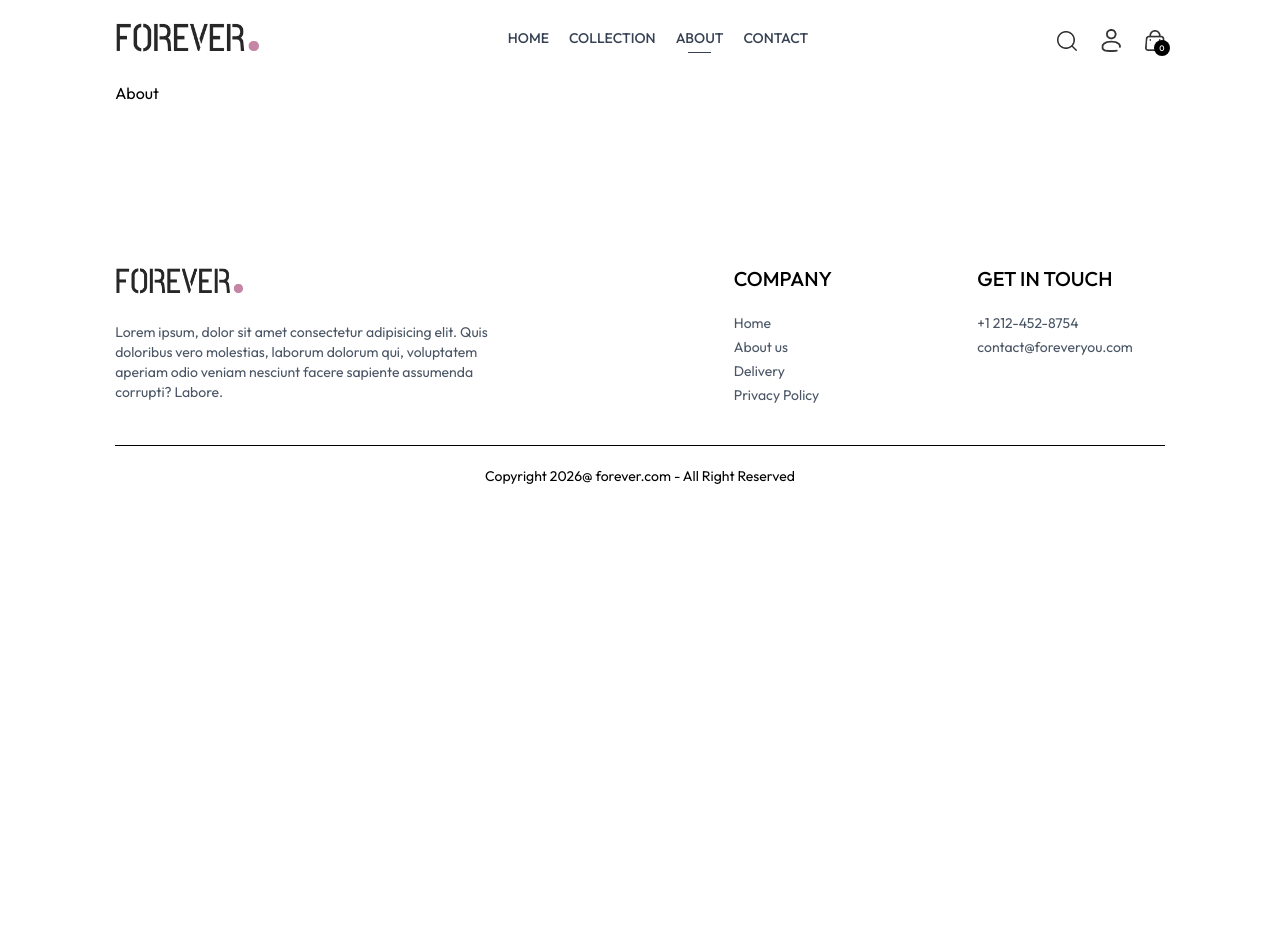
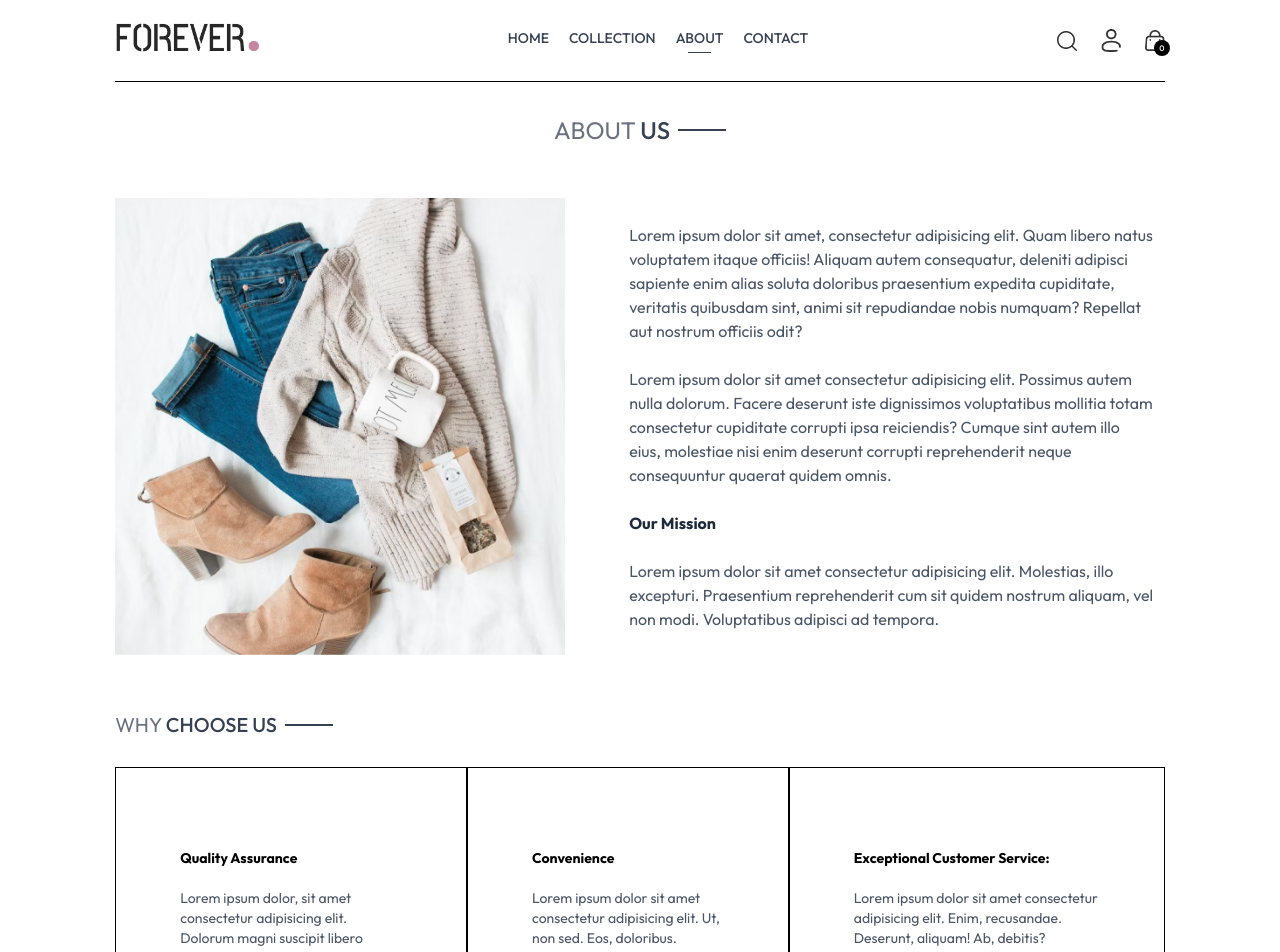
Before and after one commit to Tirth02/Ecommerce-Project-MERN, a React (Vite) app in the folder frontend/: page /about in a window 1280 px wide. Shown: the top 952 px of the page. Before the commit the page ends 800 px from the top, so only its background shows below. Built offline with nearby package versions, Linux system fonts and the light colour scheme.

Commit message:
successfully created about page

```diff
--- a/frontend/src/pages/About.jsx
+++ b/frontend/src/pages/About.jsx
@@ -1,8 +1,43 @@
 import React from 'react'
+import Title from '../components/Title'
+import { assets } from '../assets/assets'
+import NewsletterBox from '../components/NewsletterBox'
 
 const About = () => {
   return (
-    <div>About</div>
+    <div>
+      <div className='text-2xl text-center pt-8 border-t'>
+        <Title text1={'ABOUT'} text2={'US'}/>
+      </div>
+
+      <div className='my-10 flex flex-col md:flex-row gap-16'>
+        <img className='w-full md:max-w-[450px]' src={assets.about_img } alt="" />
+        <div className='flex flex-col justify-center gap-6 md:w-2/4 text-gray-600'>
+            <p>Lorem ipsum dolor sit amet, consectetur adipisicing elit. Quam libero natus voluptatem itaque officiis! Aliquam autem consequatur, deleniti adipisci sapiente enim alias soluta doloribus praesentium expedita cupiditate, veritatis quibusdam sint, animi sit repudiandae nobis numquam? Repellat aut nostrum officiis odit?</p>
+            <p>Lorem ipsum dolor sit amet consectetur adipisicing elit. Possimus autem nulla dolorum. Facere deserunt iste dignissimos voluptatibus mollitia totam consectetur cupiditate corrupti ipsa reiciendis? Cumque sint autem illo eius, molestiae nisi enim deserunt corrupti reprehenderit neque consequuntur quaerat quidem omnis.</p>
+            <b className='text-gray-800'>Our Mission</b>
+            <p>Lorem ipsum dolor sit amet consectetur adipisicing elit. Molestias, illo excepturi. Praesentium reprehenderit cum sit quidem nostrum aliquam, vel non modi. Voluptatibus adipisci ad tempora.</p>
+        </div>
+      </div>
+      <div className='text-xl py-4'>
+        <Title text1={'WHY'} text2={'CHOOSE US'}/>
+      </div>
+      <div className='flex flex-col md:flex-row text-sm mb-20'>
+        <div className='border px-10 md:px-16 py-8 sm:py-20 flex flex-col gap-5'>
+            <b>Quality Assurance</b>
+            <p className='text-gray-600 '>Lorem ipsum dolor, sit amet consectetur adipisicing elit. Dolorum magni suscipit libero aperiam.</p>
+        </div>
+        <div className='border px-10 md:px-16 py-8 sm:py-20 flex flex-col gap-5'>
+            <b>Convenience</b>
+            <p className='text-gray-600 '>Lorem ipsum dolor sit amet consectetur adipisicing elit. Ut, non sed. Eos, doloribus.</p>
+        </div>
+        <div className='border px-10 md:px-16 py-8 sm:py-20 flex flex-col gap-5'>
+            <b>Exceptional Customer Service:</b>
+            <p className='text-gray-600 '>Lorem ipsum dolor sit amet consectetur adipisicing elit. Enim, recusandae. Deserunt, aliquam! Ab, debitis?</p>
+        </div>
+      </div>
+      <NewsletterBox/>
+    </div>
   )
 }
 
```
